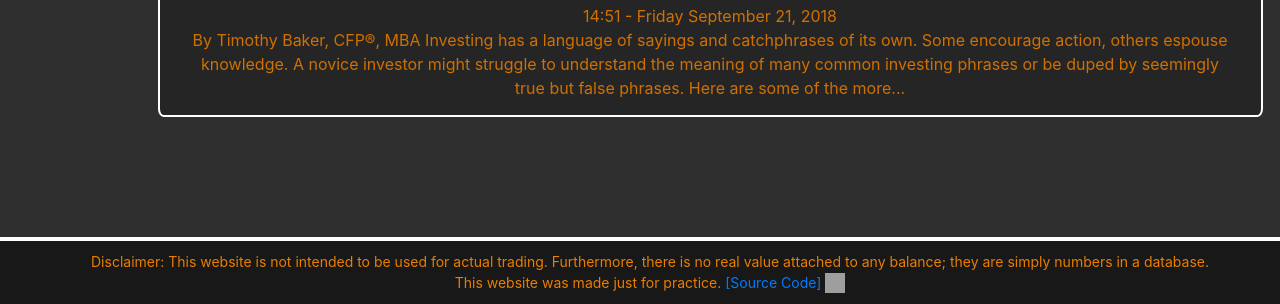
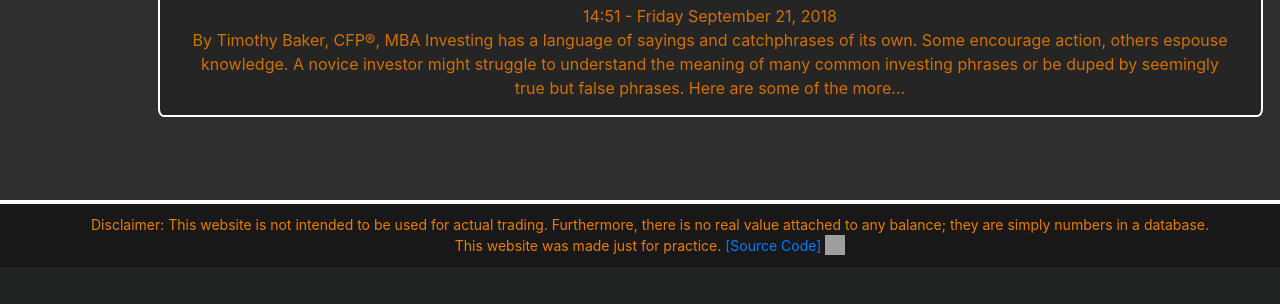
Before and after one commit to redraze/Stockings, a Flask app: page / in a window 1280 px wide. Shown: the part 1769-2073 px from the top of the page. After the commit the page ends 2024 px from the top, so only its background shows below. Run offline with Flask 2, Linux system fonts and the light colour scheme; data comes from the database, SQL or seed files in the repository; style sheets or scripts are compiled from the project's sources; some libraries are stand-ins or nearby versions; grey boxes are pictures that could not be loaded.

Commit message:
Update styles.scss

```diff
--- a/v1.0/static/styles.scss
+++ b/v1.0/static/styles.scss
@@ -13,6 +13,7 @@ main .form-control {
 
 /* layout.html */
 body {
+	position: relative;
     color: $primary_color;
     background: $primary_background;
 	margin: 0 auto 0 auto;
@@ -21,6 +22,7 @@ body {
 
 	main {
 		min-height: 100vh;
+		padding-bottom: 150px;
 
 		p {
 			font-size: 20px;
@@ -115,6 +117,8 @@ body {
 
 /* footer.html */
 footer {
+	position: absolute;
+	bottom: 0;
 	margin-top: 120px;
 	width: 100%;
 	min-width: 1300px;
```
